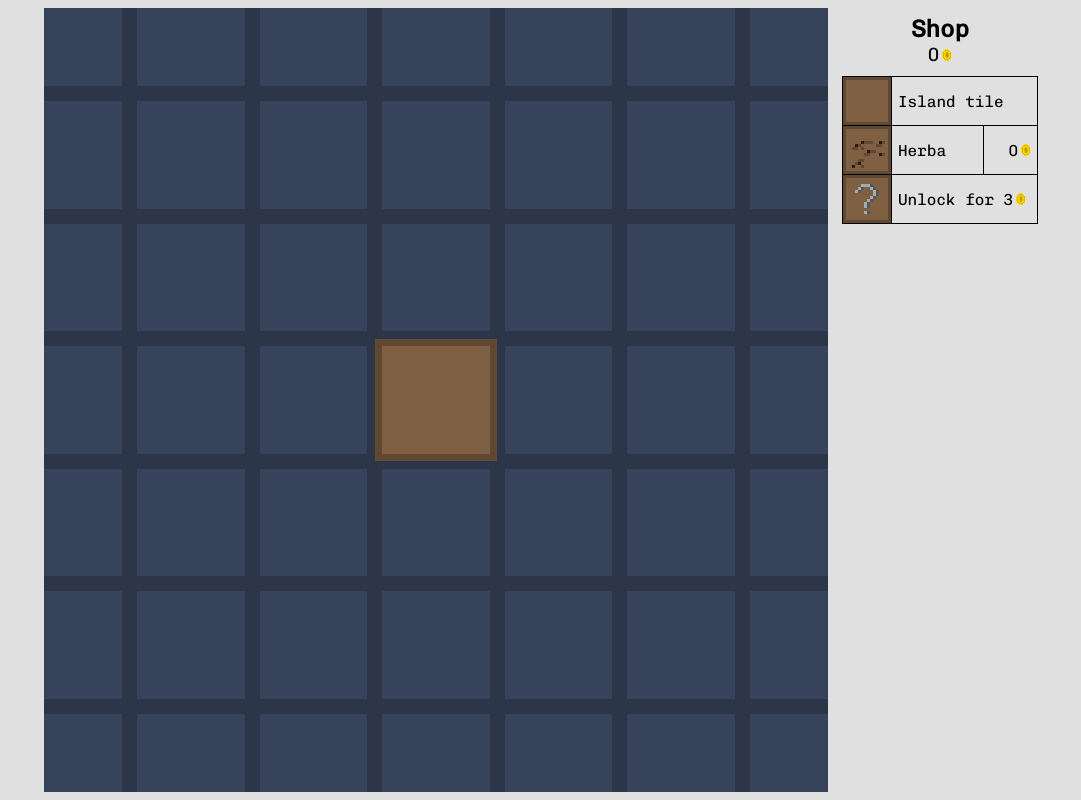
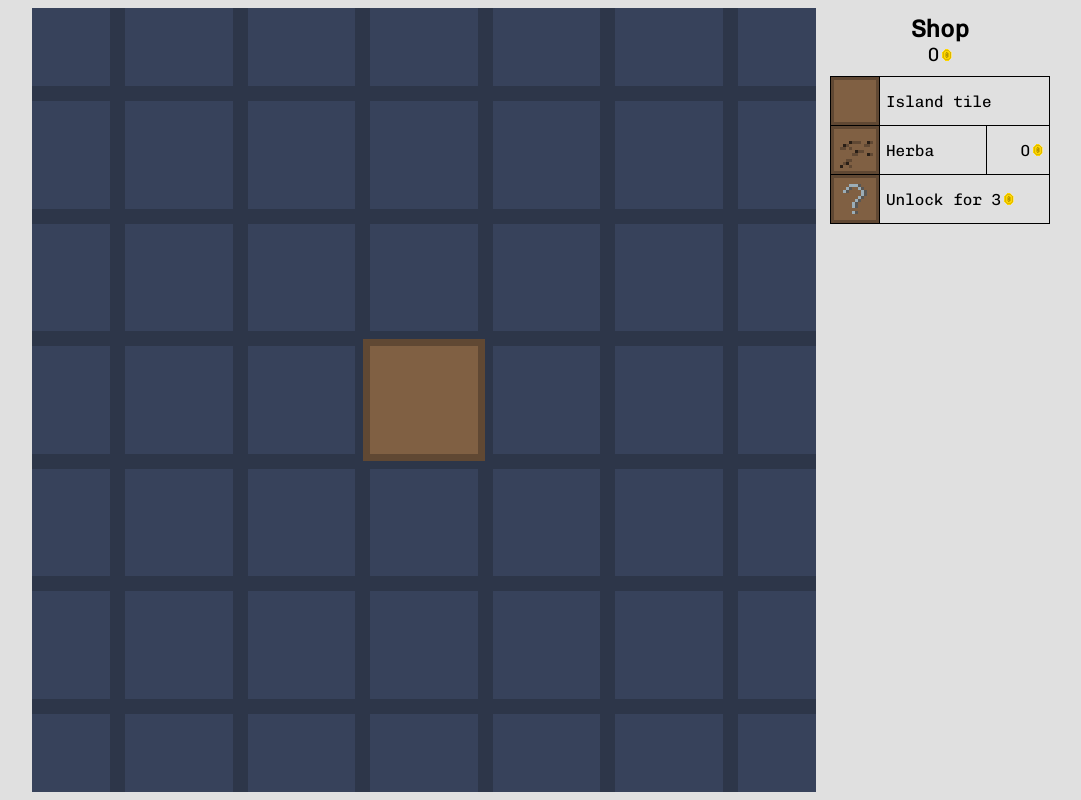
Before and after one commit to paul-maxime/harvest-grid, a Vue app: page / in a window 1280 px wide. Shown: the whole page, without its empty margins (96-1177 px from the left). Built offline with nearby package versions, Linux system fonts and the light colour scheme.

Commit message:
Fix the shop moving the canvas all the time it's terrible aaaaaaa

```diff
--- a/src/components/GameShop.vue
+++ b/src/components/GameShop.vue
@@ -116,7 +116,7 @@ h2 {
 }
 table {
   border-collapse: collapse;
-  min-width: 196px;
+  min-width: 220px;
 }
 table tr {
   cursor: pointer;
```
